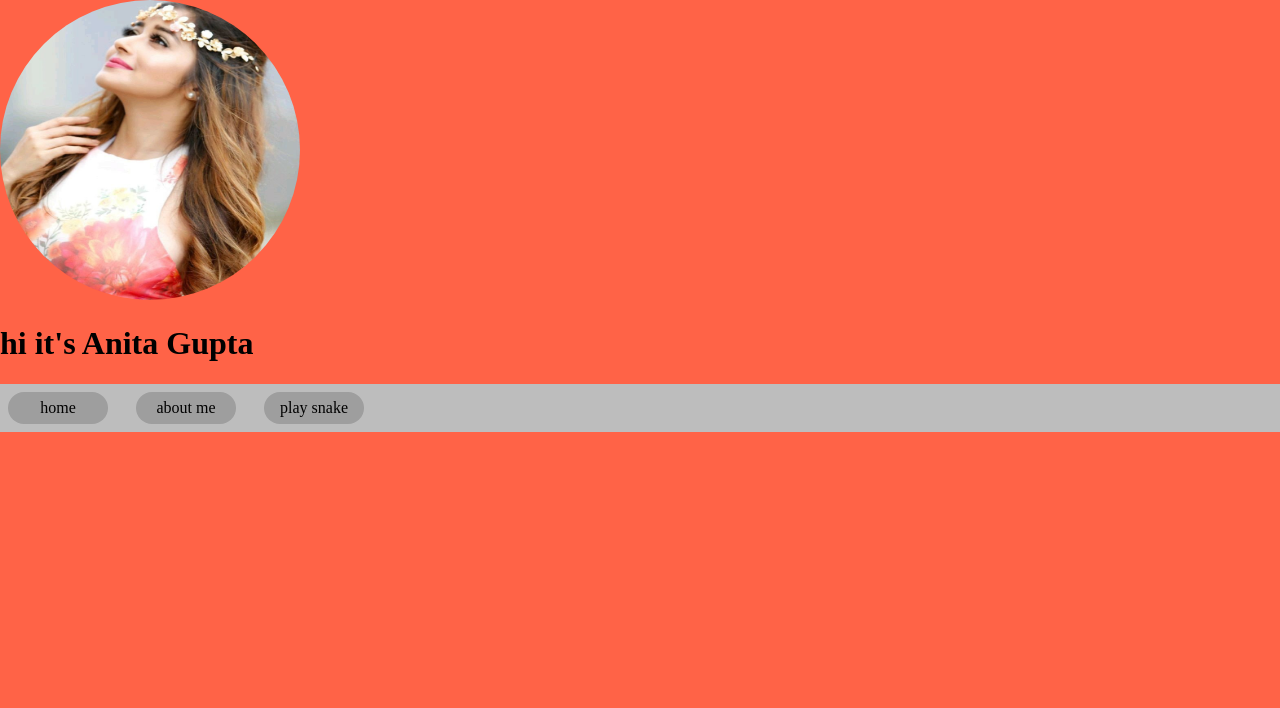
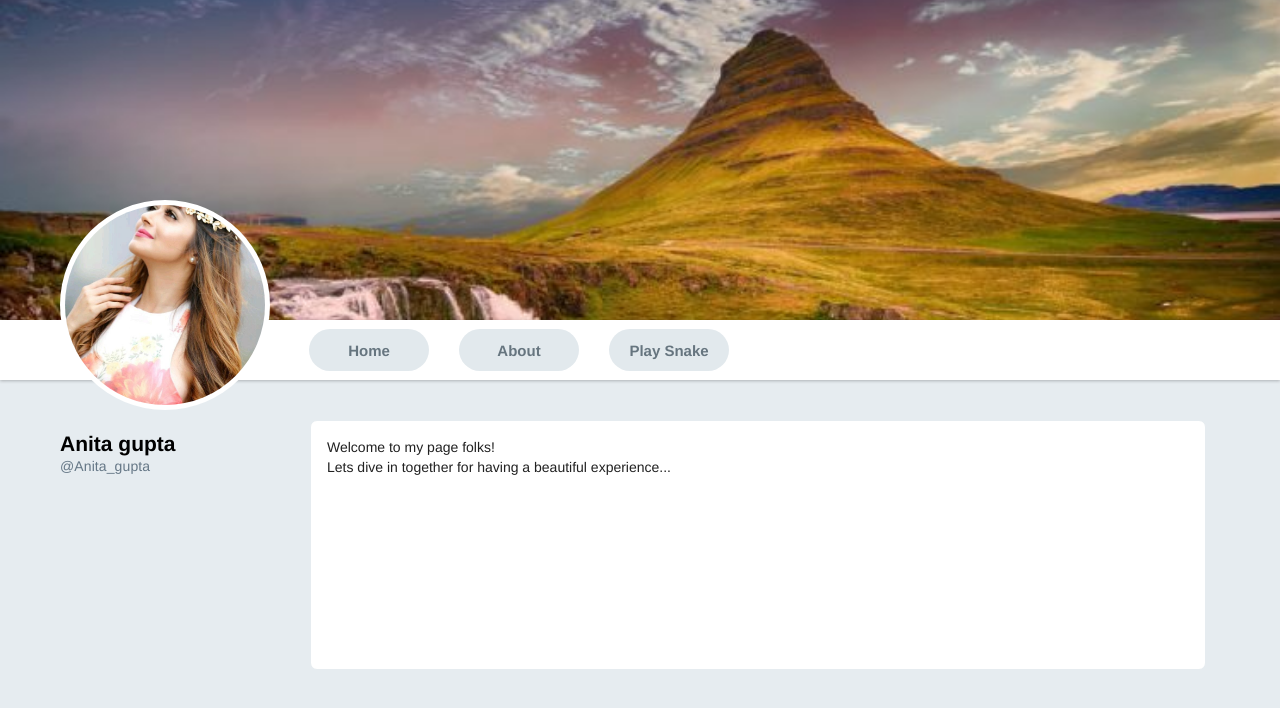
Before and after one commit to payal-27/payal-27.github.io, a plain HTML site: page index.html in a window 1280 px wide. Drawn offline with Linux system fonts and the light colour scheme.

Commit message:
home updated

```diff
--- a/index.html
+++ b/index.html
@@ -1,27 +1,40 @@
 <!DOCTYPE html>
-<html>
+<html lang="en">
   <head>
     <meta charset="UTF-8" />
-    <title>this is my title</title>
-    <link rel="stylesheet" type="text/css" href="./styles/style.css">
+    <meta name="viewport" content="width=device-width, initial-scale=1.0" />
+    <meta http-equiv="X-UA-Compatible" content="ie=edge" />
+    <title>Document</title>
+    <link rel="stylesheet" type="text/css" href="./styles/style.css" />
   </head>
   <body>
-    <img id="avatar" src="images/307c9d180015582b42b37b86ecb5f458.jpg"/>
-    <h1>hi it's Anita Gupta</h1>
+    <div class="background_image"></div>
+
     <div class="nav_container">
-
       <div class="nav_link_container">
-        <a class="nav_link" href="./index.html">home</a>
+        <a class="nav_link" href="./index.html">Home</a>
+      </div>
+      <div class="nav_link_container">
+        <a class="nav_link" href="./about.html">About</a>
+      </div>
+      <div class="nav_link_container">
+        <a class="nav_link" href="./snake.html">Play Snake</a>
+      </div>
     </div>
 
-    <div class="nav_link_container">
-        <a class="nav_link" href="./about.html">about me</a>
+    <div id="avatar_container">
+      <img id="avatar" src="./images/307c9d180015582b42b37b86ecb5f458.jpg" alt="user_avatar" obj />
     </div>
 
-    <div class="nav_link_container">
-        <a class="nav_link" href="./snake.html">play snake</a>
+    <div class="home_body_container">
+      <div class="left_pane">
+        <div class="name">Anita gupta</div>
+        <div class="sub_text">@Anita_gupta</div>
       </div>
-
+      <div class="right_pane">
+        Welcome to my page folks!<br />
+        Lets dive in together for having a beautiful experience...
+      </div>
     </div>
 
   </body>
--- a/styles/style.css
+++ b/styles/style.css
@@ -1,33 +1,99 @@
 body {
-    background: tomato;
+    background: #e6ecf0;
     padding: 0px;
     margin: 0px;
-}
-#avatar {
-    width: 300px;
-    height: 300px;
-    border-radius: 300px;
-}
-.nav_container{
+    position: relative;
+    font-family: Helvetica;
+  }
+  .background_image {
     width: 100%;
-    height: 48px;
+    height: 320px;
+    background-color: #9e9e9e;
+    background-image: url("../images/616404-nature-river-waterfall-hill-hills-Iceland-Kirkjufell-748x468.jpg");
+    background-size: cover;
+    background-position: 0px -90px;
+  }
+  .nav_container {
+    width: 100%;
+    height: 60px;
+    padding-left: 300px;
+    box-sizing: border-box;
     display: flex;
-    background-color: #bdbdbd;
+    background-color: #fff;
     flex-direction: row;
-}
-.nav_link_container
-{
-    padding: 8px;
+    box-shadow: 0 1px 3px 0 rgba(0, 0, 0, 0.25);
+  }
+  .nav_link_container {
+    padding: 9px;
     margin-right: 12px;
-}
-.nav_link{
-    width: 100px;
-    height:100%;
+  }
+  .nav_link {
+    width: 120px;
+    height: 100%;
     display: flex;
     justify-content: center;
     align-items: center;
     text-decoration: none;
-    color: black;
-    background-color: #9e9e9e;
-    border-radius: 20px;
-}
+    color: #000000;
+    background-color: #e2e9ed;
+    border-radius: 25px;
+    font-size: 15px;
+    font-weight: 700;
+    color: #66757f;
+  }
+  #avatar_container {
+    width: 210px;
+    height: 210px;
+    border-radius: 105px;
+    display: flex;
+    justify-content: center;
+    align-items: center;
+    background-color: #fff;
+    position: absolute;
+    top:200px;
+    left: 60px;
+  }
+  #avatar {
+    width: 200px;
+    height: 200px;
+    border-radius: 100px;
+    object-fit: cover;
+  }
+  .home_body_container {
+    width: 100%;
+    padding-top: 40px;
+    display: flex;
+    box-sizing: border-box;
+  }
+  .left_pane {
+    width: 310px;
+    height: 80px;
+    padding-left: 60px;
+    padding-top: 10px;
+    box-sizing: border-box;
+  }
+  .right_pane {
+    width: 70%;
+    height: 250px;
+    background-color: #fff;
+    border: 1px solid #e6ecf0;
+    border-radius: 7px;
+    padding: 16px;
+    box-sizing: border-box;
+    font-size: 14px;
+    line-height: 20px;
+    font-weight: normal;
+    color: #212121;
+  }
+  .name {
+    font-size: 21px;
+    font-weight: bold;
+    line-height: 28px;
+    margin-right: 2px;
+  }
+  .sub_text {
+    font-size: 14px;
+    color: #657786;
+    font-weight: lighter;
+    letter-spacing: 0.1px;
+  }
```
Also changed, not shown: images/616404-nature-river-waterfall-hill-hills-Iceland-Kirkjufell-748x468.jpg (added). Lines whose indentation alone changed are shown as unchanged.
